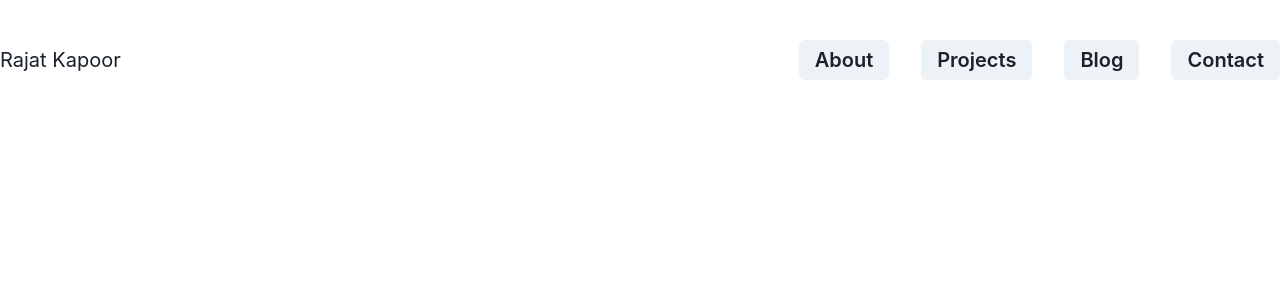
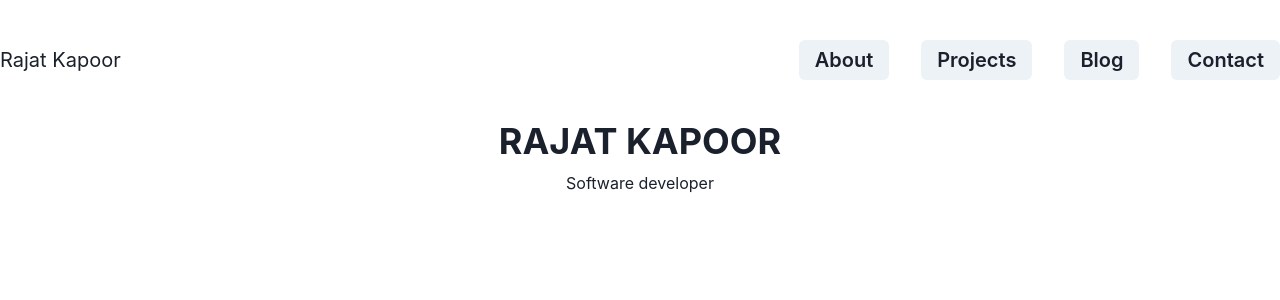
Before and after one commit to rajatkapoor/next.rajatkapoor.me, a Next.js app: page / in a window 1280 px wide. Shown: the top 300 px of the page. Built offline with nearby package versions, Linux system fonts and the light colour scheme.

Commit message:
Added hero

```diff
--- /dev/null
+++ b/components/Hero.jsx
@@ -0,0 +1,13 @@
+import { Flex, Text, Heading, VStack } from "@chakra-ui/react";
+import React from "react";
+
+const Hero = () => {
+  return (
+    <VStack>
+      <Heading textTransform={"uppercase"}>Rajat Kapoor</Heading>
+      <Text>Software developer</Text>
+    </VStack>
+  );
+};
+
+export default Hero;
--- a/components/NavBar.jsx
+++ b/components/NavBar.jsx
@@ -11,6 +11,7 @@ const NavBar = ({ navItems }) => {
       justifyContent={"space-between"}
       flexGrow={1}
       height={"120px"}
+      width={"100%"}
     >
       <Text fontSize="xl">Rajat Kapoor</Text>
       <HStack spacing={8}>
--- a/pages/index.js
+++ b/pages/index.js
@@ -1,6 +1,7 @@
 import Head from "next/head";
 import { Flex } from "@chakra-ui/react";
 import NavBar from "../components/NavBar";
+import Hero from "../components/Hero";
 
 const navItems = [
   {
@@ -24,6 +25,7 @@ export default function Home() {
       alignItems={"center"}
       justifyContent="center"
       className="container"
+      flexDirection={"column"}
     >
       <Head>
         <title>Rajat Kapoor - Full stack developer</title>
@@ -34,6 +36,7 @@ export default function Home() {
         <link rel="icon" href="/favicon.ico" />
       </Head>
       <NavBar navItems={navItems} />
+      <Hero />
     </Flex>
   );
 }
```
